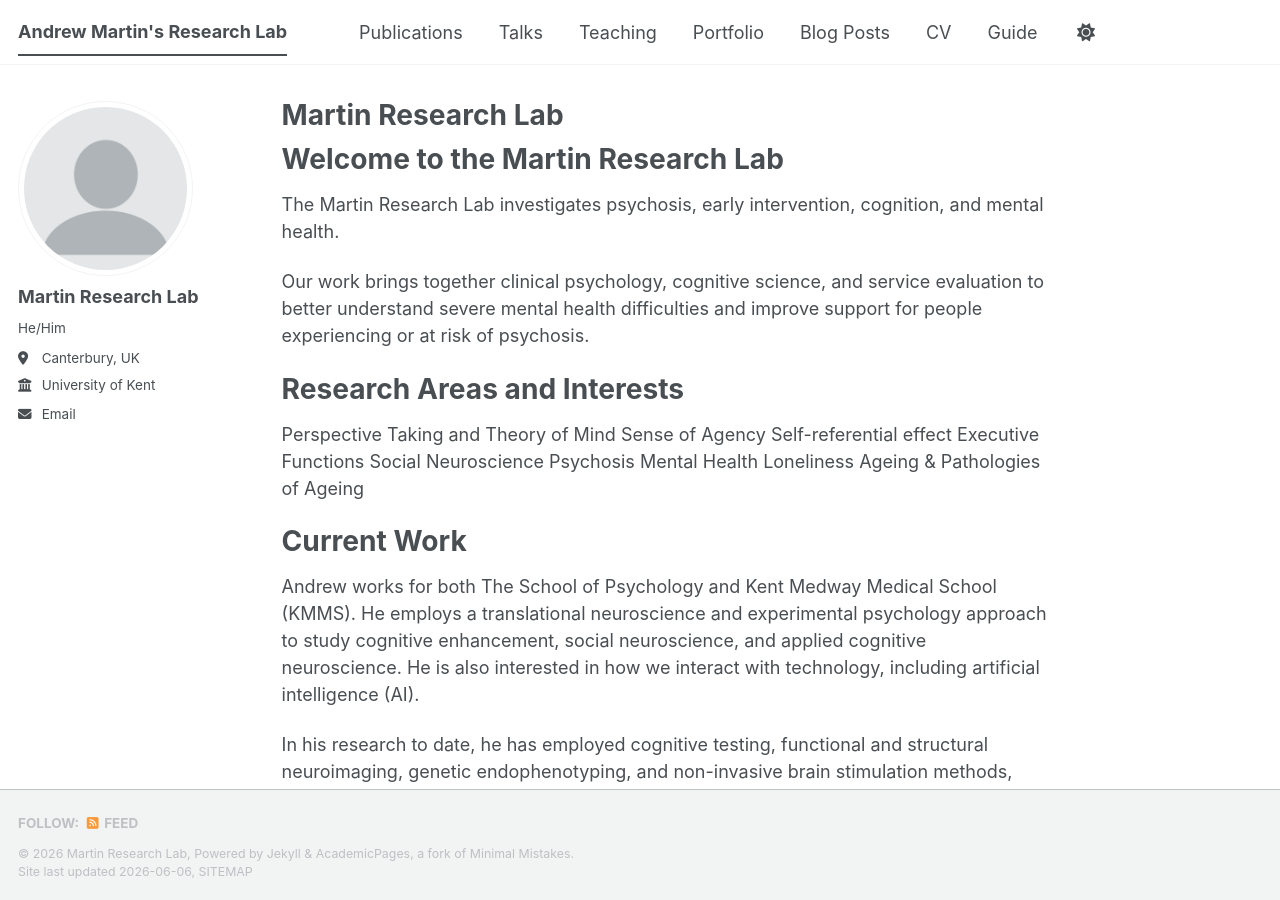
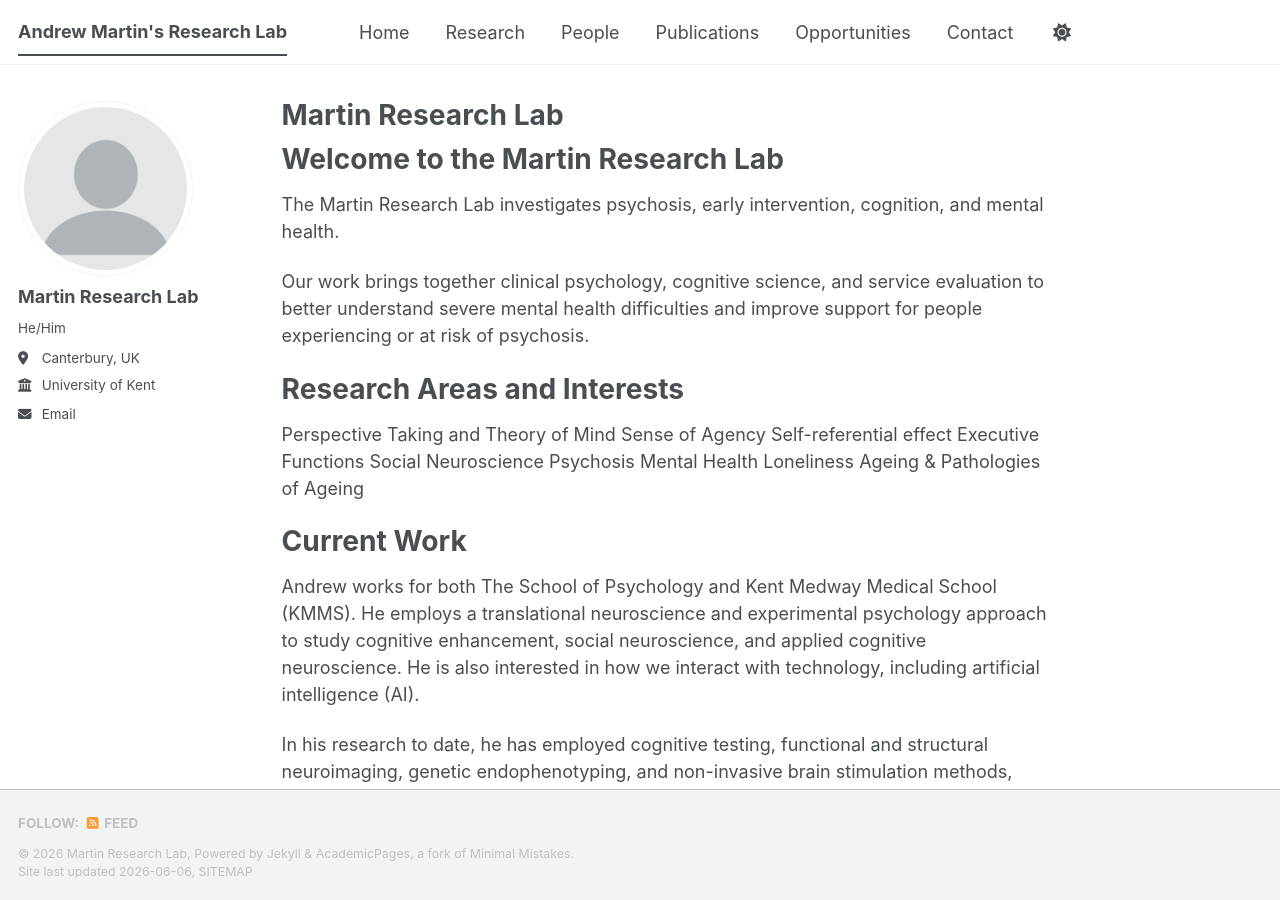
Before and after one commit to DacianS15/martins-lab.github.io, a Jekyll site: the page built from _pages/about.md, in a window 1280 px wide and 900 px high. Built offline with Jekyll 4.4.1, drawn with Linux system fonts in a browser that asks for light colours; a script bundle is joined from its source files by our own code; library files that are not in the unit come from our copies; part of the change alters nothing that is shown.

Commit message:
Update navigation.yml

```diff
--- a/_data/navigation.yml
+++ b/_data/navigation.yml
@@ -1,33 +1,18 @@
-# The following is the order of the links in the header of the website.
-#
-# Changing the order here will adjust the order and you can also add additional
-# links. Removing a link prevents it from showing in the header, but does not
-# prevent it from being included in the site.
-#
-# NOTE that only one of the CV options should be selected, the first is for the
-#      Markdown formatted page while the second is generated using JSON.
+main:
+  - title: "Home"
+    url: /
 
-main:
+  - title: "Research"
+    url: /research/
+
+  - title: "People"
+    url: /people/
+
   - title: "Publications"
     url: /publications/
 
-  - title: "Talks"
-    url: /talks/
+  - title: "Opportunities"
+    url: /opportunities/
 
-  - title: "Teaching"
-    url: /teaching/
-
-  - title: "Portfolio"
-    url: /portfolio/
-
-  - title: "Blog Posts"
-    url: /year-archive/
-
-  - title: "CV"
-    url: /cv/
-
-  # - title: "CV"
-  #   url: /cv-json/
-
-  - title: "Guide"
-    url: /markdown/
+  - title: "Contact"
+    url: /contact/
```
